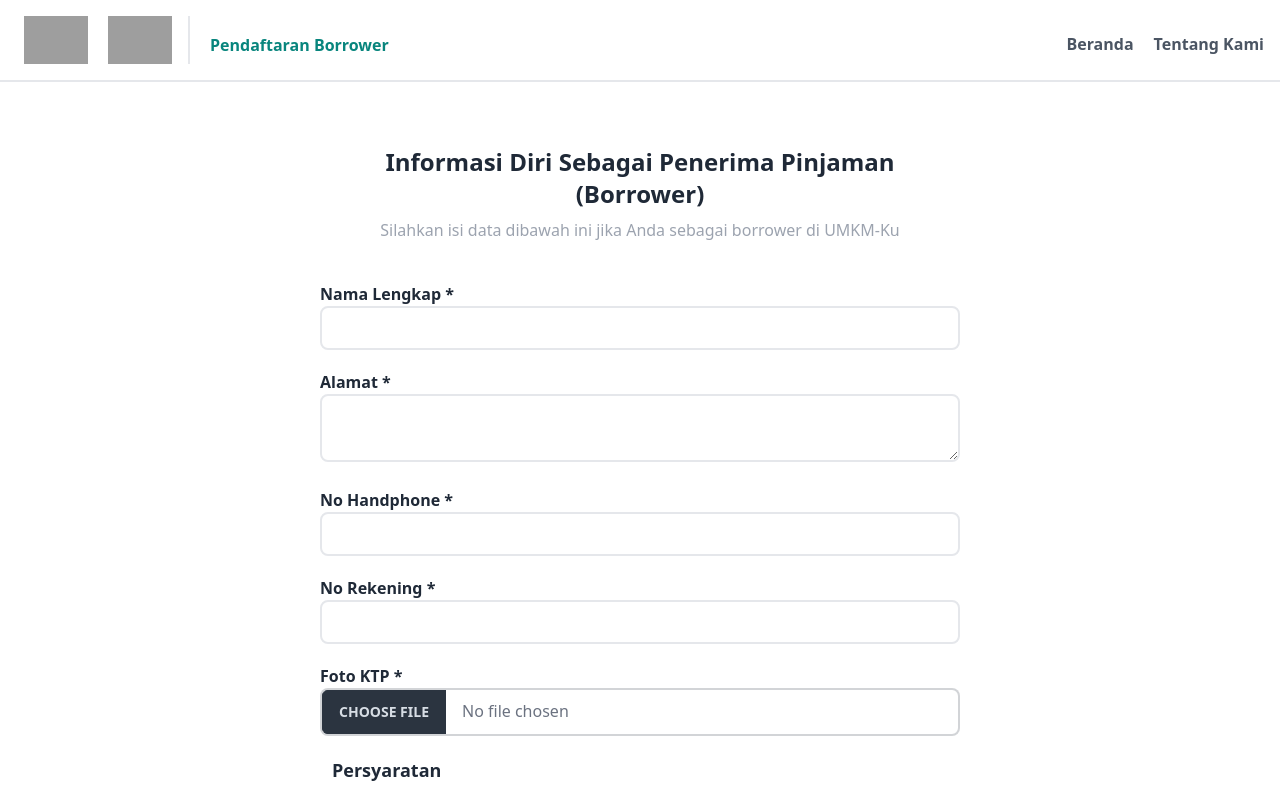
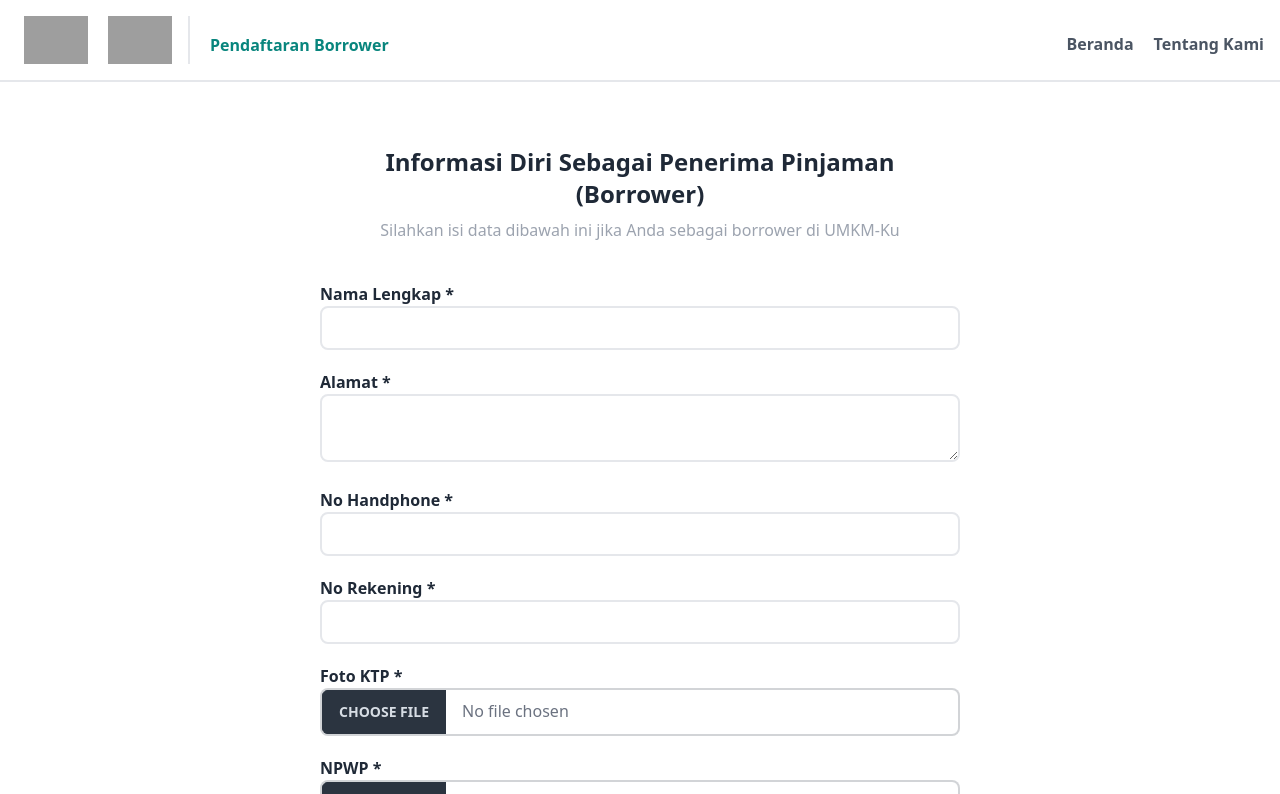
Before and after one commit to UMKM-Ku/UMKM-Ku, a Next.js app in the folder umkm-ku/: page /register/borrower/information/badan-usaha/form-individu in a window 1280 px wide. Shown: the top 794 px of the page. Built offline with nearby package versions, Linux system fonts and the light colour scheme; grey boxes are pictures that could not be loaded.

Commit message:
finish informasi diri borrower form

```diff
--- a/umkm-ku/src/views/pages/register-view/borrower-view/informasi-borrower.tsx
+++ b/umkm-ku/src/views/pages/register-view/borrower-view/informasi-borrower.tsx
@@ -20,6 +20,7 @@ const InformasiBorrower = () => {
         <InputForm label="No Handphone *" name="noHandphone" type="number" />
         <InputForm label="No Rekening *" name="noRekening" type="number" />
         <InputForm label="Foto KTP *" name="fotoKTP" type="file" />
+        <InputForm label="NPWP *" name="npwp" type="file" />
         <PersyaratanForm />
         <ButtonForm />
       </form>
```
